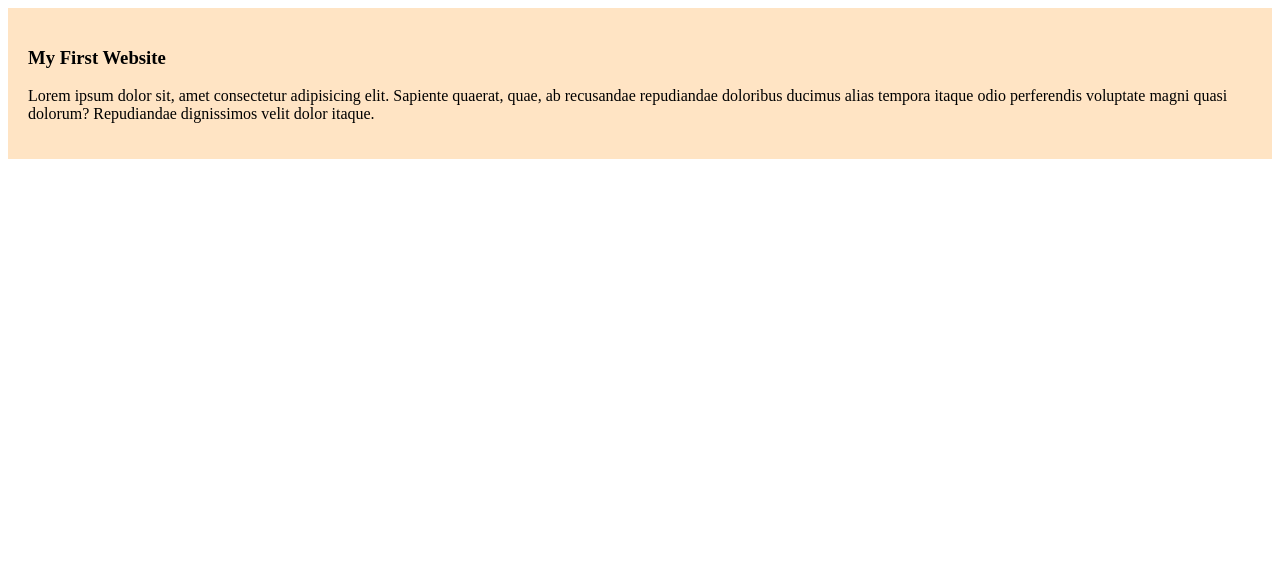
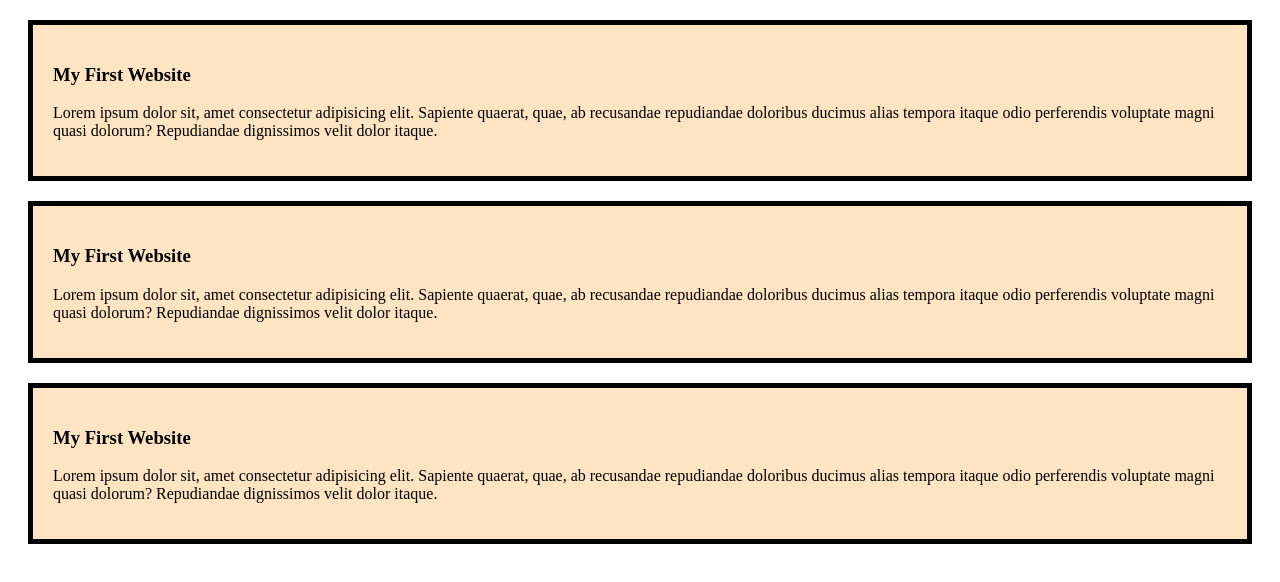
Before and after one commit to Puspal11/my-simple-website, a plain HTML site: page index.html in a window 1280 px wide. Drawn offline with Linux system fonts and the light colour scheme.

Commit message:
added the second and third blog

```diff
--- a/index.html
+++ b/index.html
@@ -12,5 +12,15 @@
         <p>Lorem ipsum dolor sit, amet consectetur adipisicing elit. Sapiente quaerat, quae, ab recusandae repudiandae doloribus ducimus alias tempora itaque odio perferendis voluptate magni quasi dolorum? Repudiandae dignissimos velit dolor itaque.</p>
     </div>
 
+    <div>
+        <h3>My First Website</h3>
+        <p>Lorem ipsum dolor sit, amet consectetur adipisicing elit. Sapiente quaerat, quae, ab recusandae repudiandae doloribus ducimus alias tempora itaque odio perferendis voluptate magni quasi dolorum? Repudiandae dignissimos velit dolor itaque.</p>
+    </div>
+
+    <div>
+        <h3>My First Website</h3>
+        <p>Lorem ipsum dolor sit, amet consectetur adipisicing elit. Sapiente quaerat, quae, ab recusandae repudiandae doloribus ducimus alias tempora itaque odio perferendis voluptate magni quasi dolorum? Repudiandae dignissimos velit dolor itaque.</p>
+    </div>
+
 </body>
 </html>
--- a/styles/blog.css
+++ b/styles/blog.css
@@ -1,5 +1,7 @@
 div{
     background-color: bisque;
     padding: 20px;
-    border: 5px color black;
+    border: 5px solid black;
+    margin: 20px;
+
 }
```
